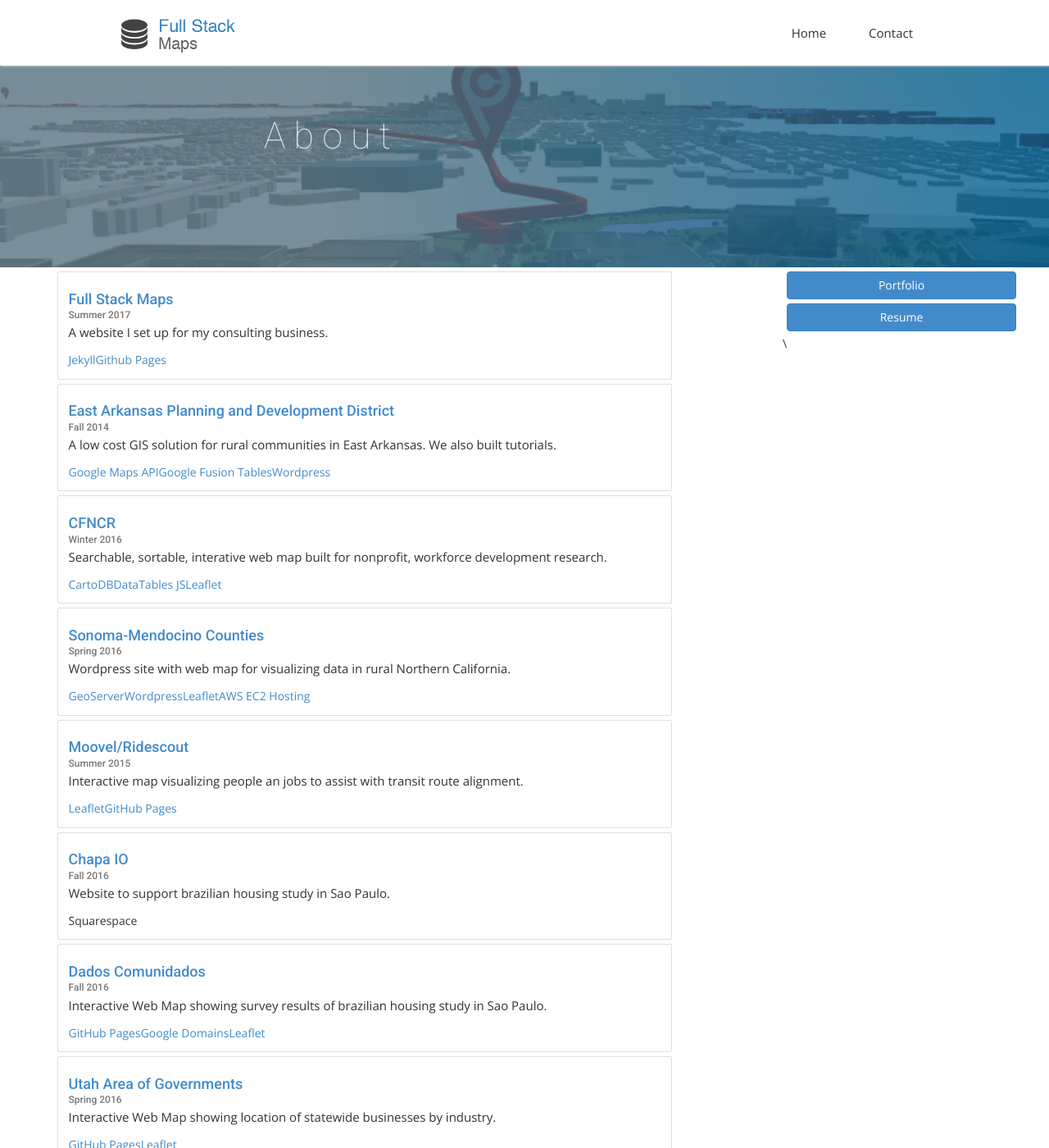
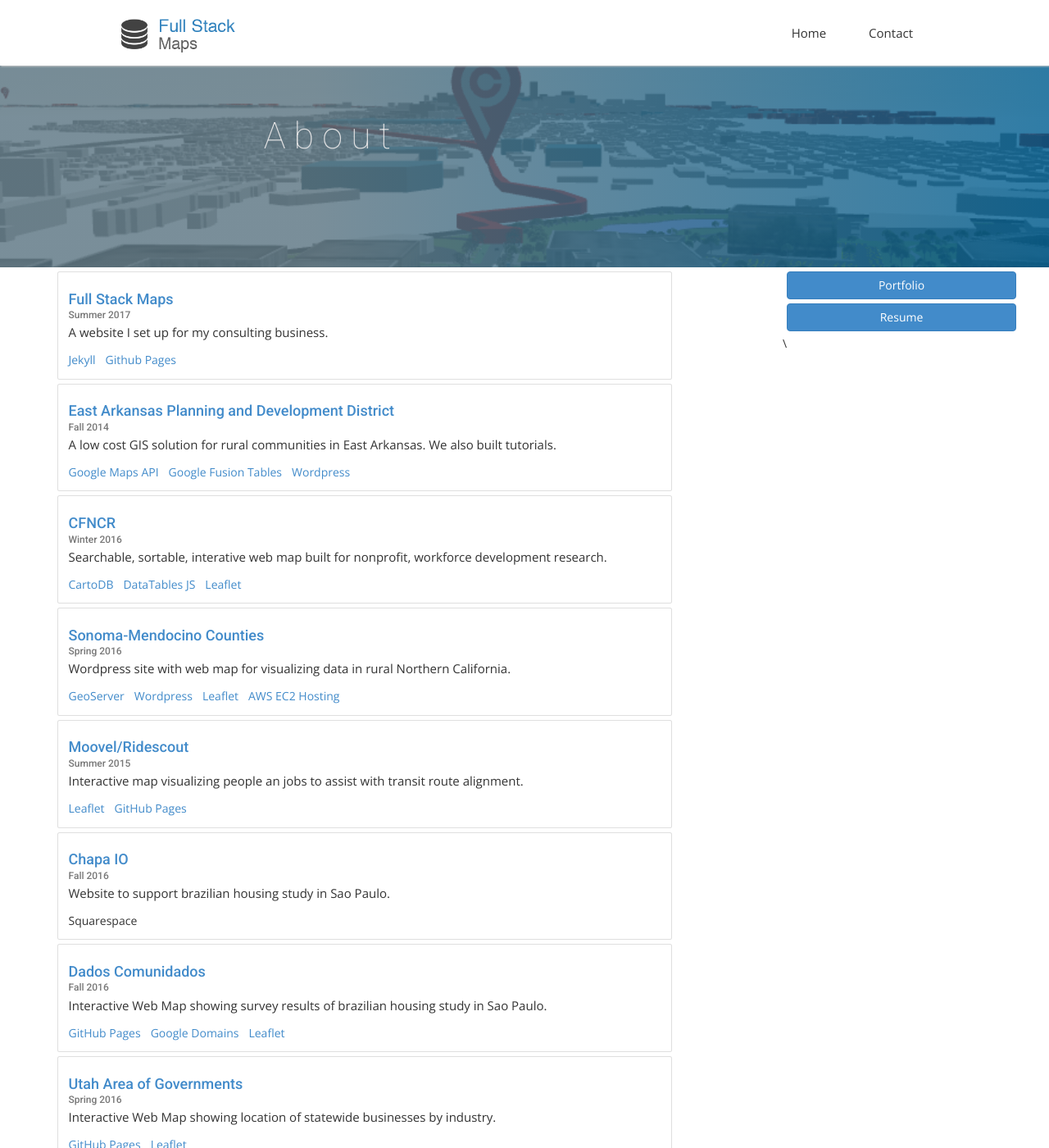
Before and after one commit to nrbrigmon/fullstackmaps, a Jekyll site: the page built from about.html, in a window 1280 px wide and 1400 px high. Shown: the whole window at 82% size. Built offline with Jekyll 4.4.1, drawn with Linux system fonts in a browser that asks for light colours; nearby versions of some CDN libraries; some web fonts are replaced.

Commit message:
tweaks css

```diff
--- a/about.html
+++ b/about.html
@@ -47,7 +47,9 @@ a, a:hover, a:visited, a:active{
     margin-top: -.375rem;
     margin-bottom: 0;
 }
-
+.card-link{
+  margin:0px 12px 0px 0px;
+}
 </style>
 <!-- Slider Start -->
 <section id="slider">
```
